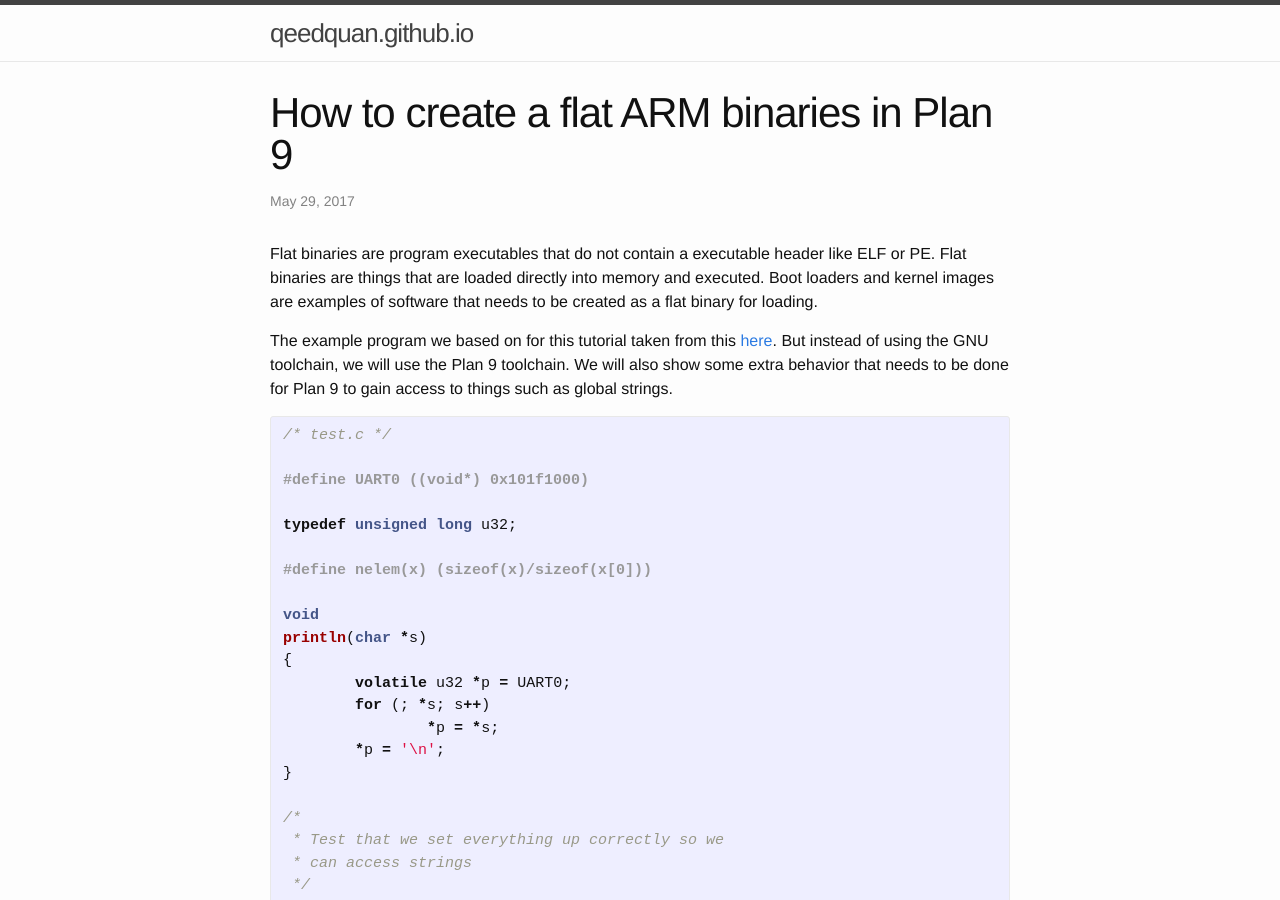
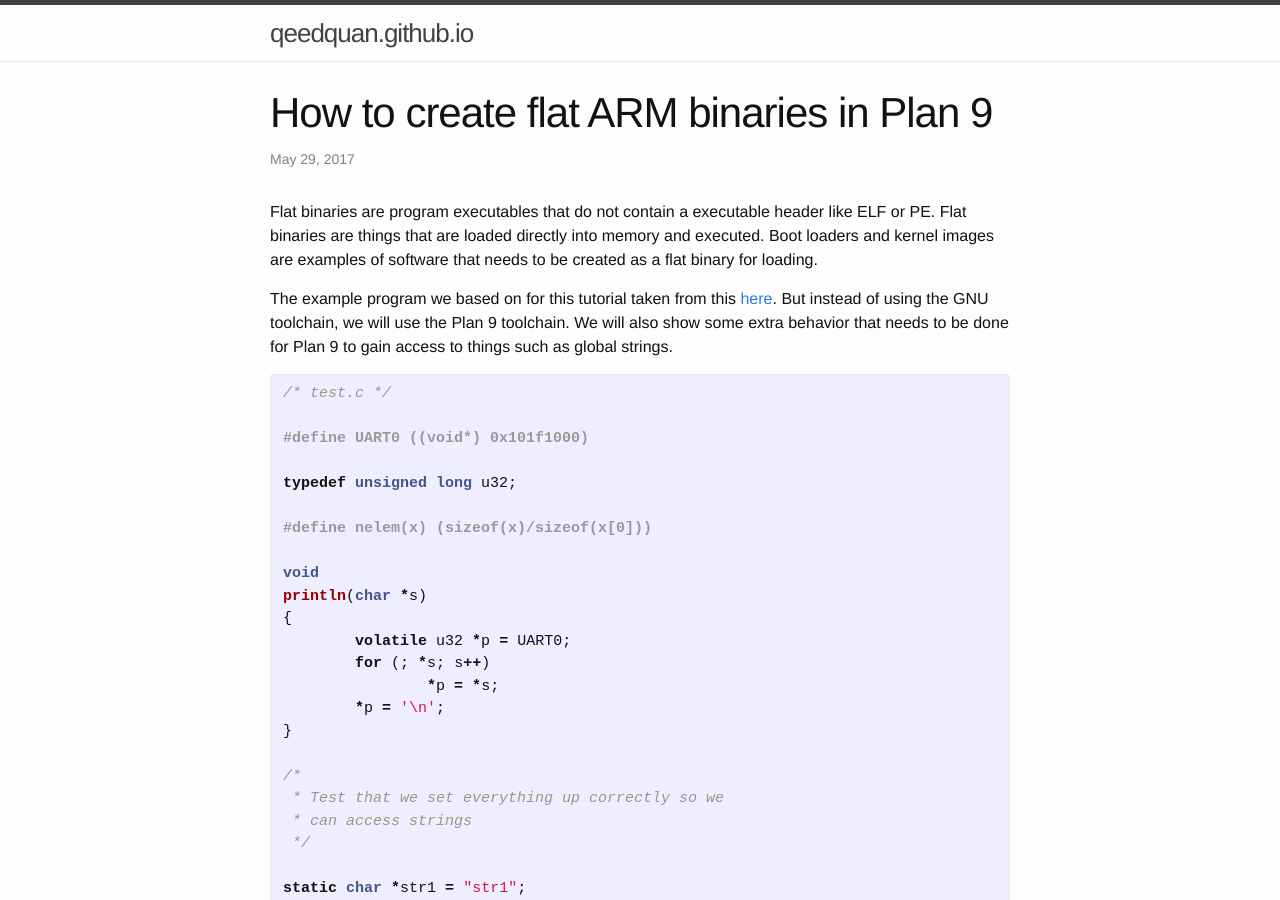
Before and after one commit to qeedquan/qeedquan.github.io, a Jekyll site: the page built from _posts/2017-05-29-Plan9-Flat-ARM-Binaries.markdown, in a window 1280 px wide and 900 px high. Built offline with Jekyll 4.4.1, drawn with Linux system fonts in a browser that asks for light colours.

Commit message:
fix typos

```diff
--- a/_posts/2017-05-29-Plan9-Flat-ARM-Binaries.markdown
+++ b/_posts/2017-05-29-Plan9-Flat-ARM-Binaries.markdown
@@ -1,6 +1,6 @@
 ---
 layout: post
-title:  "How to create a flat ARM binaries in Plan 9"
+title:  "How to create flat ARM binaries in Plan 9"
 date:   2017-05-29 09:28:36 -0400
 categories: plan9 arm binary
 ---
@@ -206,10 +206,8 @@ str2
 tab1
 tab2
 tab3
-
 # 'Ctrl-X' and then 'a' to exit
 QEMU: Terminated
-
 {% endhighlight %}
 
 
```
Also changed, not shown: 2 other files.
